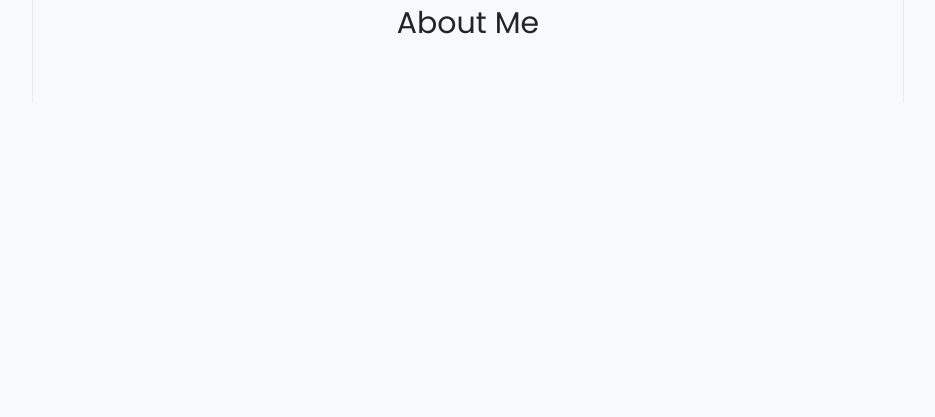
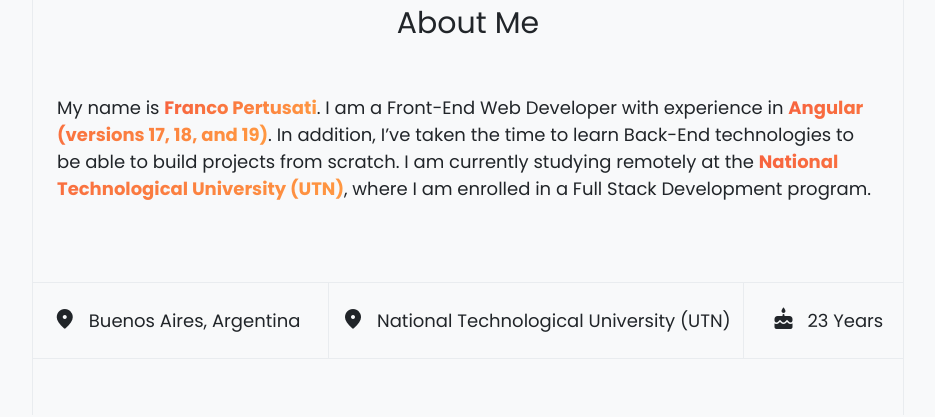
Before and after one commit to Franco-Pertusati/portfolio-2025, an Angular app: page / in a window 1280 px wide. Shown: the part 1683-2100 px from the top of the page, without its empty margins (172-1107 px from the left). Before the commit the page ends 1861 px from the top, so only its background shows below. Built offline with nearby package versions, Linux system fonts and the light colour scheme.

Commit message:
about me copywritting

```diff
--- a/src/app/modules/home/about-me/about-me.component.css
+++ b/src/app/modules/home/about-me/about-me.component.css
@@ -1,4 +1,22 @@
 h2 {
-  margin: 56px 0;
+  margin: 56px 0 24px 0;
   text-align: center;
 }
+
+.resumenData {
+  margin: 56px 0;
+  display: grid;
+  grid-template-columns: repeat(3, auto);
+  border-top: solid 1px var(--bg2);
+  border-bottom: solid 1px var(--bg2);
+  place-items: center;
+}
+
+.dataItem {
+  padding: 24px 12px;
+}
+
+.middle {
+  border-left: solid 1px var(--bg2);
+  border-right: solid 1px var(--bg2);
+}
--- a/src/app/modules/home/about-me/about-me.component.html
+++ b/src/app/modules/home/about-me/about-me.component.html
@@ -1,3 +1,28 @@
 <div>
   <h2>About Me</h2>
+  <p class="p24">
+    My name is <strong class="rainbowTxt">Franco Pertusati</strong>. I am a Front-End Web Developer with experience in
+    <strong class="rainbowTxt">Angular
+      (versions 17, 18, and
+      19)</strong>. In addition, I’ve taken the time to learn Back-End technologies to be able to
+    build projects from scratch.
+    I am currently studying remotely at the <strong class="rainbowTxt">National Technological University (UTN)</strong>,
+    where I am
+    enrolled in a Full
+    Stack Development program.
+  </p>
+  <div class="resumenData">
+    <div class="dataItem flex gap12">
+      <i class="material-icons-round">location_on</i>
+      <span>Buenos Aires, Argentina</span>
+    </div>
+    <div class="dataItem flex gap12 middle">
+      <i class="material-icons-round">location_on</i>
+      <span>National Technological University (UTN)</span>
+    </div>
+    <div class="dataItem flex gap12">
+      <i class="material-icons-round">cake</i>
+      <span>23 Years</span>
+    </div>
+  </div>
 </div>
--- a/src/app/modules/home/projects-list/project-card/project-card.component.html
+++ b/src/app/modules/home/projects-list/project-card/project-card.component.html
@@ -1,6 +1,6 @@
 <div class="flex flexCol gap8 p12">
   <span class="projectTitle wfull">{{ title | titlecase }}</span>
-  <div class="bg p8 flex flexCol gap8 relative card cardShadow">
+  <div class="bg p8 flex flexCol gap8 relative card">
     <img [src]="img" alt="">
     <div class="flex gap8">
       <a [href]="preview" class="wfull primary">
--- a/src/app/modules/shared/nav-bar/nav-bar.component.css
+++ b/src/app/modules/shared/nav-bar/nav-bar.component.css
@@ -2,7 +2,6 @@
   display: flex;
   flex-direction: row-reverse;
   width: 100vw;
-  height: 64px;
   margin-top: 12px;
   z-index: 100;
 }
```
